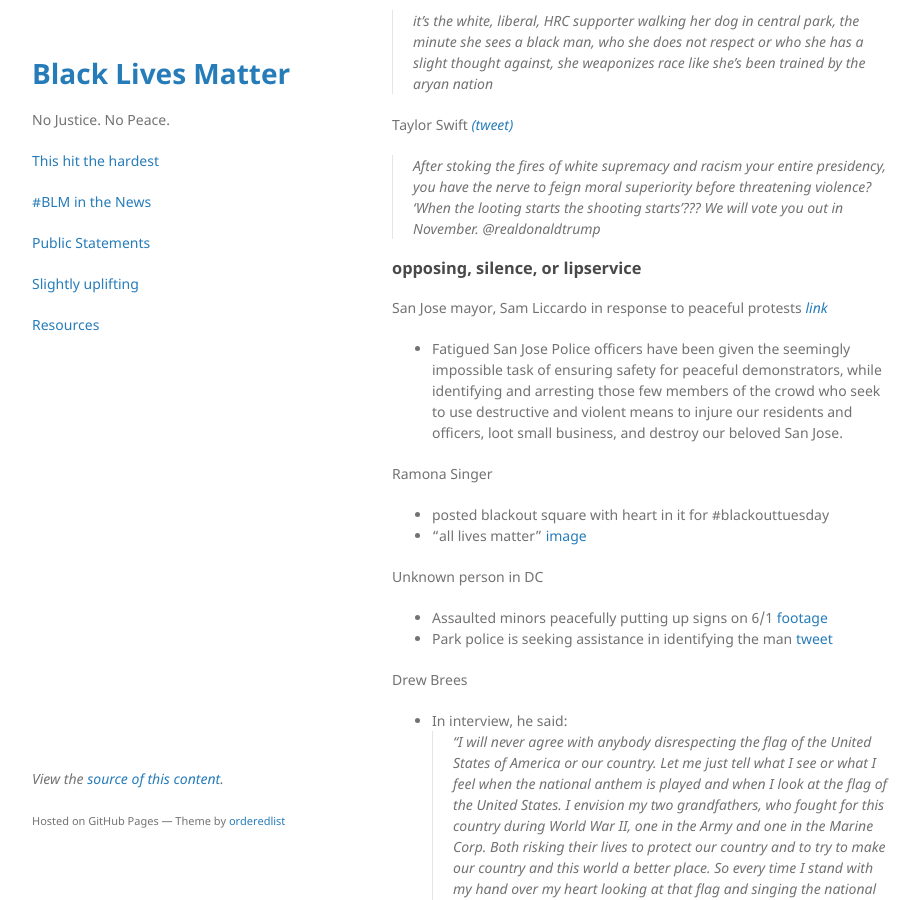
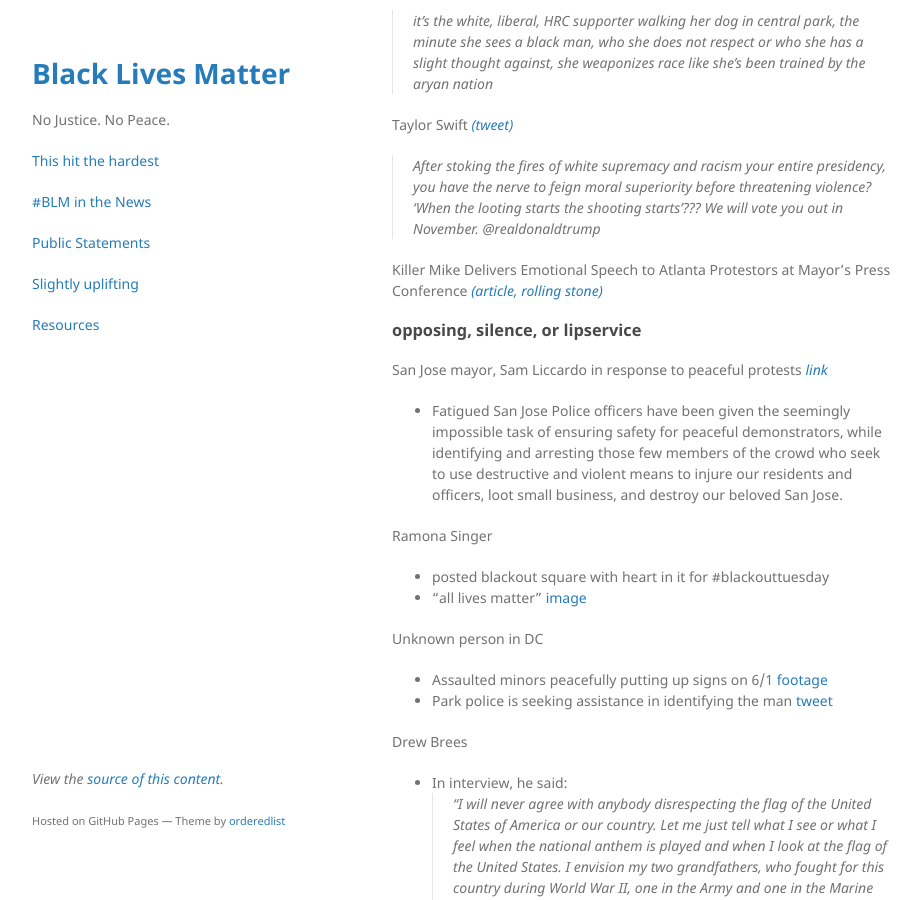
Before and after one commit to nojusticenopeace/nojusticenopeace.github.io, a Jekyll site: the page built from statements.md, in a window 1280 px wide and 900 px high, scrolled down 316 px. Shown: the whole window, without its empty margins (178-1099 px from the left). Built offline with Jekyll 4.4.1, drawn with Linux system fonts in a browser that asks for light colours.

Commit message:
Update statements.md

```diff
--- a/statements.md
+++ b/statements.md
@@ -16,6 +16,8 @@ Van Jones, CNN news commentator _[(video)](https://twitter.com/Jaxlzz/status/126
 
 Taylor Swift _[(tweet)](https://twitter.com/taylorswift13/status/1266392274549776387)_
 > After stoking the fires of white supremacy and racism your entire presidency, you have the nerve to feign moral superiority before threatening violence? ‘When the looting starts the shooting starts’??? We will vote you out in November. @realdonaldtrump
+
+Killer Mike Delivers Emotional Speech to Atlanta Protestors at Mayor’s Press Conference _[(article, rolling stone)](https://www.rollingstone.com/music/music-news/killer-mike-speech-atlanta-protestors-press-conference-1007816/)_
 
 ### opposing, silence, or lipservice
 
```
